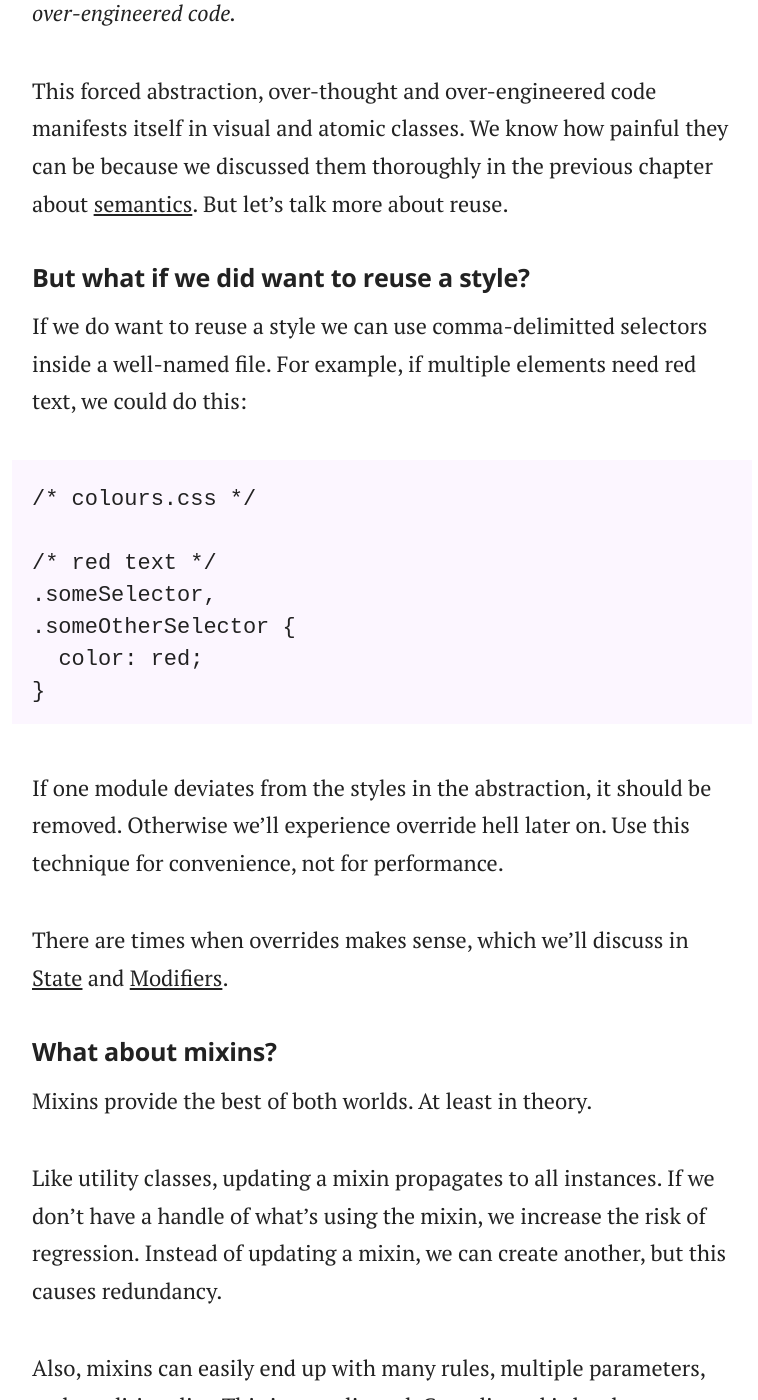
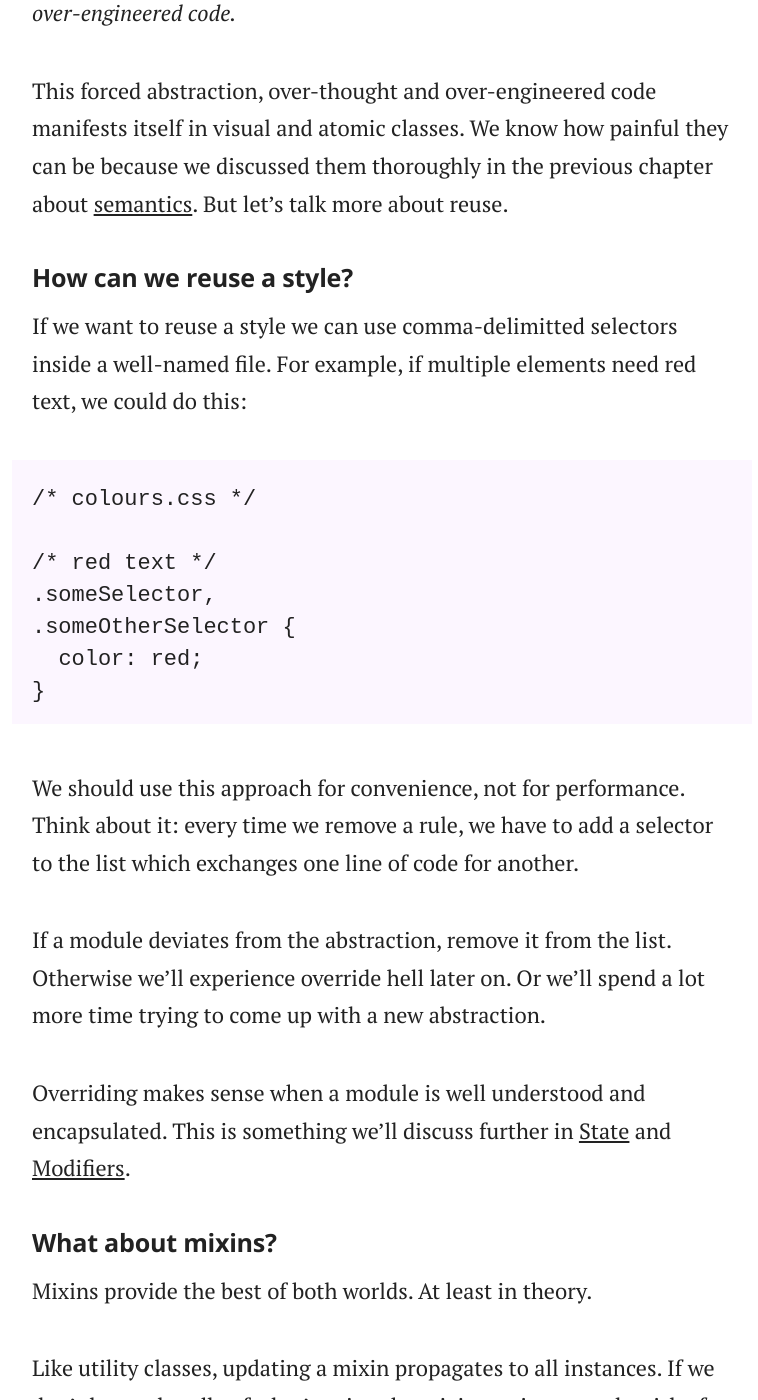
Before and after one commit to adamsilver/maintainablecss.com-jekyll, a Jekyll site: the page built from _chapters/03-reuse.md, in a window 1280 px wide and 1400 px high, scrolled down 407 px. Shown: the whole window, without its empty margins (258-1016 px from the left). Built offline with Jekyll 4.4.1, drawn with Linux system fonts in a browser that asks for light colours.

Commit message:
Updated reuse

```diff
--- a/_chapters/03-reuse.md
+++ b/_chapters/03-reuse.md
@@ -12,9 +12,9 @@ As Harry Roberts says, *DRY is often misinterpreted as the necessity to never re
 
 This forced abstraction, over-thought and over-engineered code manifests itself in visual and atomic classes. We know how painful they can be because we discussed them thoroughly in the previous chapter about [semantics](/chapters/semantics/). But let's talk more about reuse.
 
-## But what if we did want to reuse a style?
+## How can we reuse a style?
 
-If we do want to reuse a style we can use comma-delimitted selectors inside a well-named file. For example, if  multiple elements need red text, we could do this:
+If we want to reuse a style we can use comma-delimitted selectors inside a well-named file. For example, if multiple elements need red text, we could do this:
 
 	/* colours.css */
 
@@ -24,9 +24,11 @@ If we do want to reuse a style we can use comma-delimitted selectors inside a we
 	  color: red;
 	}
 
-If one module deviates from the styles in the abstraction, it should be removed. Otherwise we'll experience override hell later on. Use this technique for convenience, not for performance.
+We should use this approach for convenience, not for performance. Think about it: every time we remove a rule, we have to add a selector to the list which exchanges one line of code for another.
 
-There are times when overrides makes sense, which we'll discuss in [State](/chapters/state/) and [Modifiers](/chapters/modifiers/).
+If a module deviates from the abstraction, remove it from the list. Otherwise we'll experience override hell later on. Or we'll spend a lot more time trying to come up with a new abstraction.
+
+Overriding makes sense when a module is well understood and encapsulated. This is something we'll discuss further in [State](/chapters/state/) and [Modifiers](/chapters/modifiers/).
 
 ## What about mixins?
 
```
